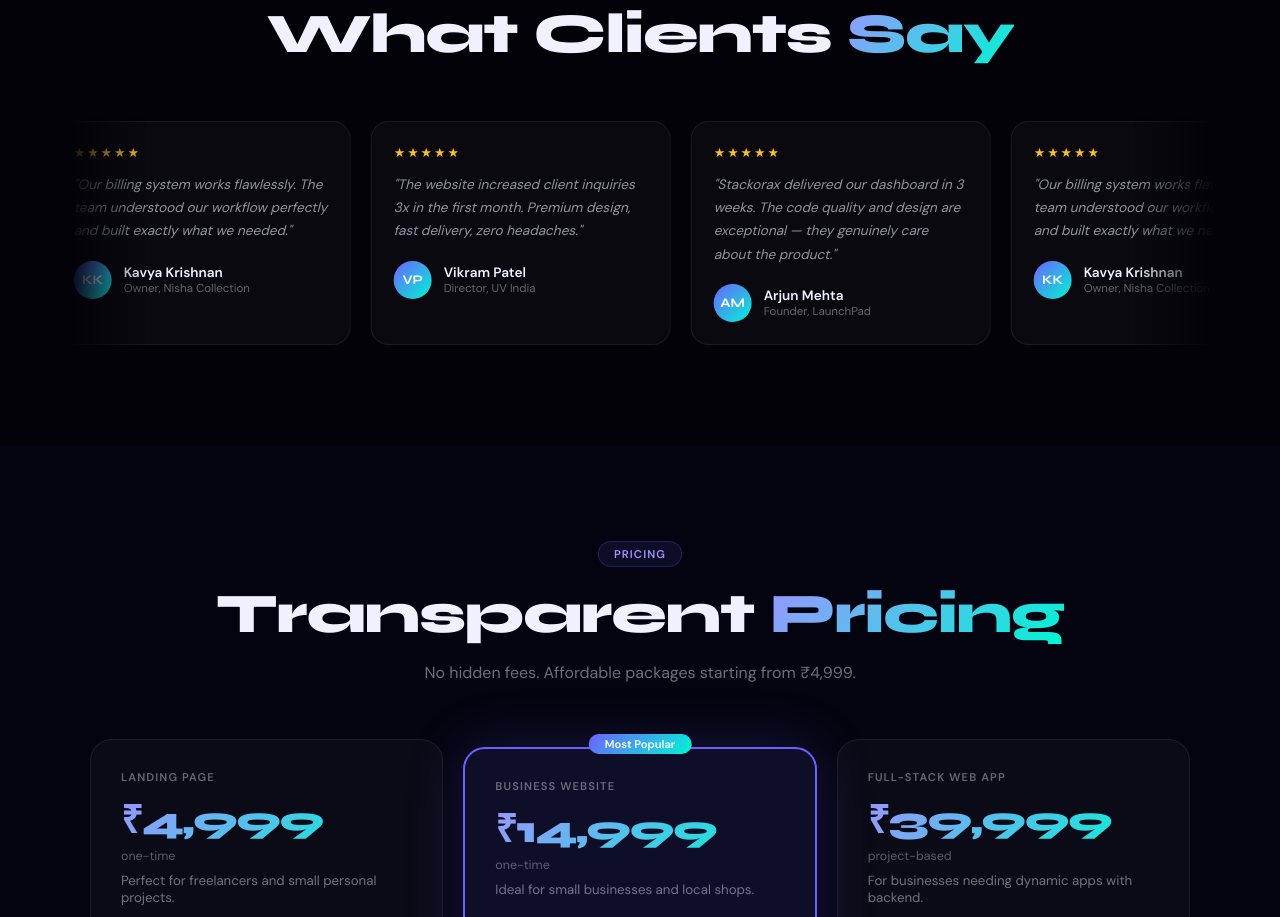
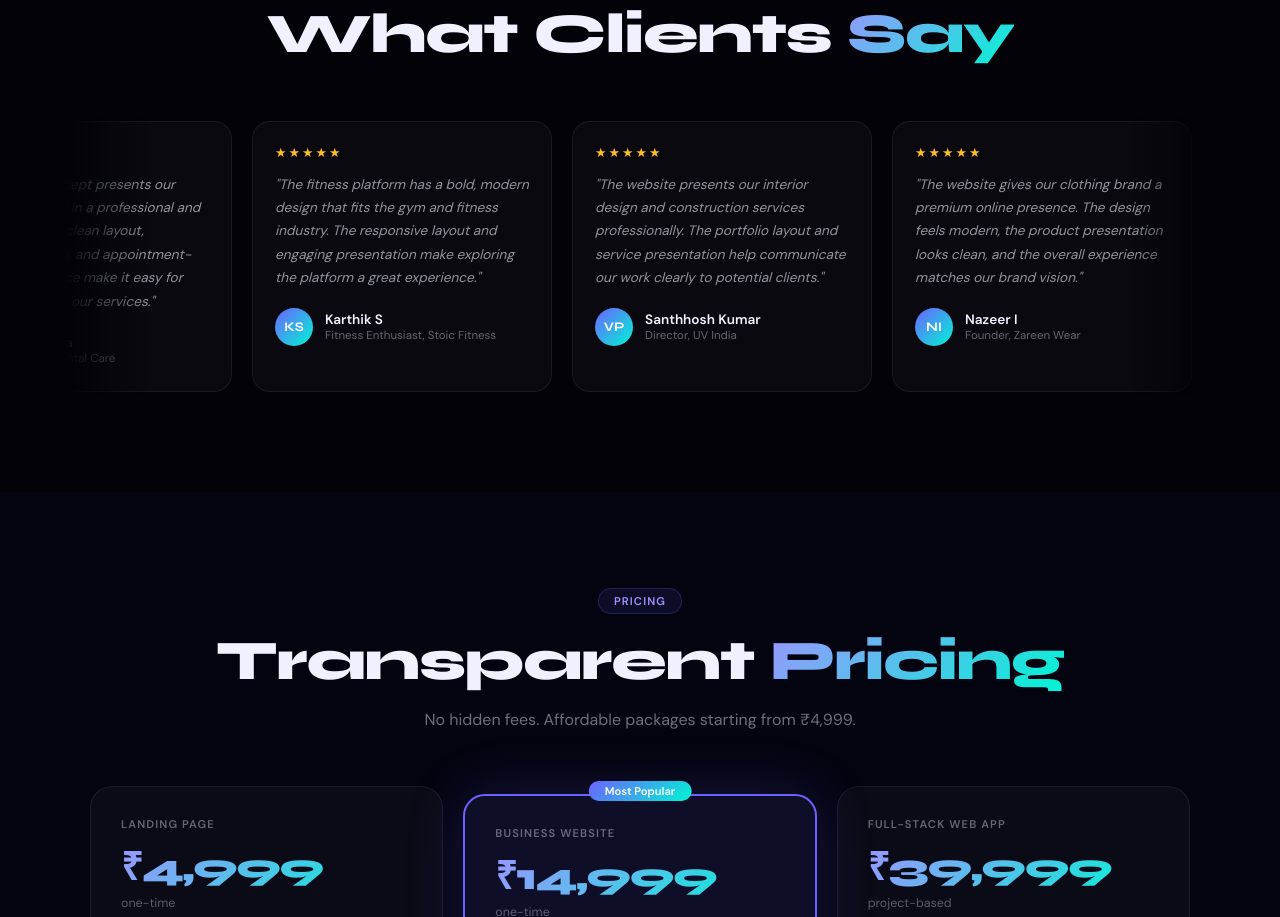
Before and after one commit to Nijamuthdeen/Stackorax, a React (Vite) app: page / in a window 1280 px wide. Shown: the part 6620-7537 px from the top of the page. Built offline with nearby package versions, Linux system fonts and the light colour scheme.

Commit message:
Update portfolio projects and replace Nisha Collection

```diff
--- a/src/App.jsx
+++ b/src/App.jsx
@@ -365,9 +365,30 @@ const TECHS = [
 ];
 
 const TESTIMONIALS = [
-  { name: "Arjun Mehta", role: "Founder, LaunchPad", av: "AM", text: "Stackorax delivered our dashboard in 3 weeks. The code quality and design are exceptional — they genuinely care about the product." },
-  { name: "Kavya Krishnan", role: "Owner, Nisha Collection", av: "KK", text: "Our billing system works flawlessly. The team understood our workflow perfectly and built exactly what we needed." },
-  { name: "Vikram Patel", role: "Director, UV India", av: "VP", text: "The website increased client inquiries 3x in the first month. Premium design, fast delivery, zero headaches." },
+  {
+    name: "Nazeer I",
+    role: "Founder, Zareen Wear",
+    av: "NI",
+    text: "The website gives our clothing brand a premium online presence. The design feels modern, the product presentation looks clean, and the overall experience matches our brand vision.",
+  },
+  {
+    name: "Dr. Rudhra",
+    role: "RUDHRA Dental Care",
+    av: "DR",
+    text: "The website concept presents our dental care brand in a professional and modern way. The clean layout, responsive design, and appointment-focused experience make it easy for visitors to explore our services.",
+  },
+  {
+    name: "Karthik S",
+    role: "Fitness Enthusiast, Stoic Fitness",
+    av: "KS",
+    text: "The fitness platform has a bold, modern design that fits the gym and fitness industry. The responsive layout and engaging presentation make exploring the platform a great experience.",
+  },
+  {
+    name: "Santhhosh Kumar",
+    role: "Director, UV India",
+    av: "VP",
+    text: "The website presents our interior design and construction services professionally. The portfolio layout and service presentation help communicate our work clearly to potential clients.",
+  },
 ];
 
 const PRICING = [
```
